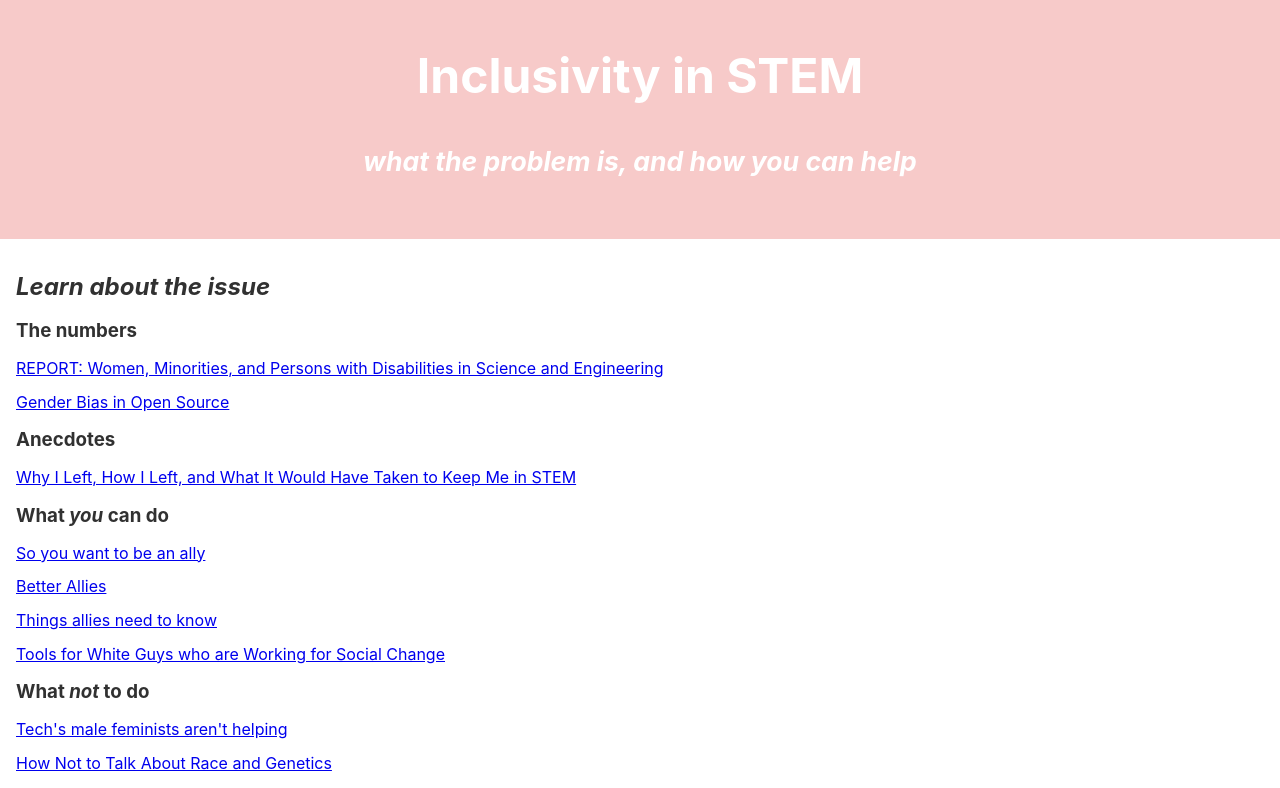
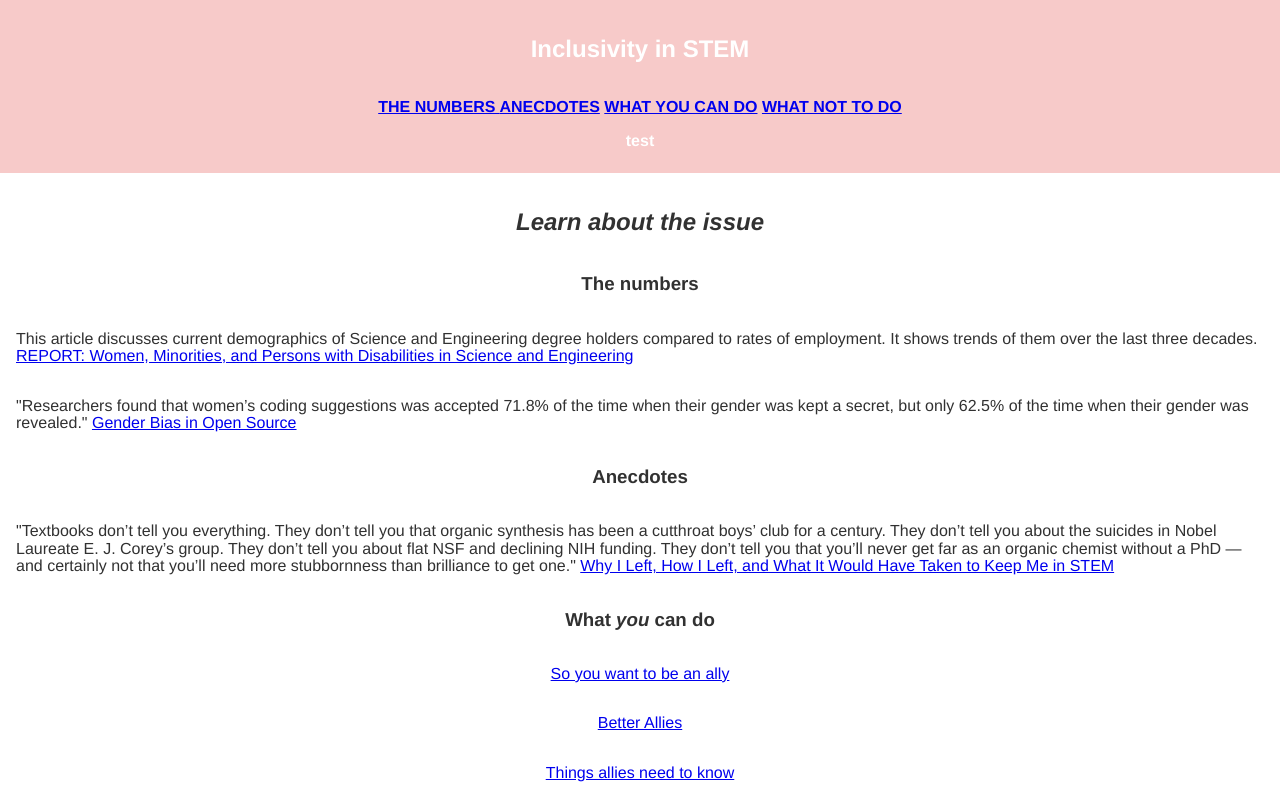
Before and after one commit to lilxdata/resources, a plain HTML site: page site/index.html in a window 1280 px wide. Shown: the top 788 px of the page. Drawn offline with Linux system fonts and the light colour scheme.

Commit message:
updating styling and links

```diff
--- a/assets/css/site.css
+++ b/assets/css/site.css
@@ -7,27 +7,36 @@ body {
 	-ms-text-size-adjust: 100%;
 	-webkit-text-size-adjust: 100%;
 	line-height: 1.1;
-	font-family: -apple-system, BlinkMacSystemFont, "Segoe UI", "Roboto", "Oxygen", "Ubuntu", "Cantarell", "Fira Sans", "Droid Sans", "Helvetica Neue", sans-serif;
+	font-family: Helvetica, arial, sans-serif, -apple-system, BlinkMacSystemFont, "Segoe UI", "Roboto", "Oxygen", "Ubuntu", "Cantarell", "Fira Sans", "Droid Sans", "Helvetica Neue", sans-serif;
 	color: #313131;
 }
 
 body {
 	display: grid;
+	/* justify-items: center; */
 	min-height: 100%;
 	grid-template-rows: 1fr auto;
 }
 
 header {
+	display: grid;
+	align-content: start;
 	text-align: center;
 	font-weight: bold;
-	font-size: 2rem;
+	font-size: 1rem;
 	border-bottom: 8px solid #F7CAC9;
 	background-color: #F7CAC9;
 	color: #FFFFFF;
-	padding: 10px;
+	padding: 1rem;
 }
 
+nav {
+	font-size: 1rem;
+
+}
 main {
+	display: grid;
+	justify-items: center;
 	padding: 1rem;
 }
 
--- a/code/page.js
+++ b/code/page.js
@@ -5,7 +5,7 @@ import React from 'react';
 /**
  * The page layout component
  */
-const Page = ({ title, stylesheet, header, main, footer, script, _relativeURL, _ID }) => (
+const Page = ({ title, stylesheet, header, nav, main, footer, script, _relativeURL, _ID }) => (
 	<html>
 	<head>
 		<title> { title }</title>
@@ -24,6 +24,7 @@ const Page = ({ title, stylesheet, header, main, footer, script, _relativeURL, _
 		<div className="top">
 			<header role="banner">
 				{ header }
+				{ nav }
 			</header>
 
 			<main>
--- a/site/assets/css/site.css
+++ b/site/assets/css/site.css
@@ -7,27 +7,36 @@ body {
 	-ms-text-size-adjust: 100%;
 	-webkit-text-size-adjust: 100%;
 	line-height: 1.1;
-	font-family: -apple-system, BlinkMacSystemFont, "Segoe UI", "Roboto", "Oxygen", "Ubuntu", "Cantarell", "Fira Sans", "Droid Sans", "Helvetica Neue", sans-serif;
+	font-family: Helvetica, arial, sans-serif, -apple-system, BlinkMacSystemFont, "Segoe UI", "Roboto", "Oxygen", "Ubuntu", "Cantarell", "Fira Sans", "Droid Sans", "Helvetica Neue", sans-serif;
 	color: #313131;
 }
 
 body {
 	display: grid;
+	/* justify-items: center; */
 	min-height: 100%;
 	grid-template-rows: 1fr auto;
 }
 
 header {
+	display: grid;
+	align-content: start;
 	text-align: center;
 	font-weight: bold;
-	font-size: 2rem;
+	font-size: 1rem;
 	border-bottom: 8px solid #F7CAC9;
 	background-color: #F7CAC9;
 	color: #FFFFFF;
-	padding: 10px;
+	padding: 1rem;
 }
 
+nav {
+	font-size: 1rem;
+
+}
 main {
+	display: grid;
+	justify-items: center;
 	padding: 1rem;
 }
 
--- a/site/index.html
+++ b/site/index.html
@@ -1,11 +1,14 @@
 <!DOCTYPE html><html><head><title> Inclusivity in STEM</title><meta charSet="utf-8"/><meta http-equiv="x-ua-compatible" content="ie=edge"/><meta name="viewport" content="width=device-width, initial-scale=1"/><link rel="stylesheet" href="assets/css/site.css"/></head><body><div class="top"><header role="banner"><h2 id="inclusivity-in-stem">Inclusivity in STEM</h2>
-<h5 id="what-the-problem-is-and-how-you-can-help"><em>what the problem is, and how you can help</em></h5>
-</header><main><h2 id="learn-about-the-issue"><em>Learn about the issue</em></h2>
+<p><a href="localhost:8080/resources/nums">THE NUMBERS    </a> <a href="localhost:8080/resources/anecdotes">ANECDOTES</a> <a href="localhost:8080/resources/allies">WHAT YOU CAN DO</a> <a href="localhost:8080/resources/nono">WHAT NOT TO DO</a></p>
+test</header><main><h2 id="learn-about-the-issue"><em>Learn about the issue</em></h2>
 <h3 id="the-numbers">The numbers</h3>
-<p><a href="https://ncses.nsf.gov/pubs/nsf19304/digest/field-of-degree-women">REPORT: Women, Minorities, and Persons with Disabilities in Science and Engineering</a></p>
-<p><a href="https://code.likeagirl.io/gender-bias-in-open-source-d1deda7dec28">Gender Bias in Open Source</a></p>
+<p>This article discusses current demographics of Science and Engineering degree holders compared to rates of employment. It shows trends of them over the last three decades.
+<a href="https://ncses.nsf.gov/pubs/nsf19304/digest/field-of-degree-women">REPORT: Women, Minorities, and Persons with Disabilities in Science and Engineering </a> </p>
+<p>&quot;Researchers found that women’s coding suggestions was accepted 71.8% of the time when their gender was kept a secret, but only 62.5% of the time when their gender was revealed.&quot;
+<a href="https://code.likeagirl.io/gender-bias-in-open-source-d1deda7dec28">Gender Bias in Open Source </a> </p>
 <h3 id="anecdotes">Anecdotes</h3>
-<p><a href="https://modelviewculture.com/pieces/i-didn-t-want-to-lean-out">Why I Left, How I Left, and What It Would Have Taken to Keep Me in STEM</a></p>
+<p>&quot;Textbooks don’t tell you everything. They don’t tell you that organic synthesis has been a cutthroat boys’ club for a century. They don’t tell you about the suicides in Nobel Laureate E. J. Corey’s group. They don’t tell you about flat NSF and declining NIH funding. They don’t tell you that you’ll never get far as an organic chemist without a PhD — and certainly not that you’ll need more stubbornness than brilliance to get one.&quot;
+<a href="https://modelviewculture.com/pieces/i-didn-t-want-to-lean-out">Why I Left, How I Left, and What It Would Have Taken to Keep Me in STEM </a> </p>
 <h3 id="what-you-can-do">What <em>you</em> can do</h3>
 <p><a href="http://juliepagano.com/blog/2014/05/10/so-you-want-to-be-an-ally/">So you want to be an ally</a></p>
 <p><a href="https://maleallies.com/">Better Allies</a></p>
```
Also changed, not shown: site/resources/index.html (+7 -4 lines), site/resources/nums/index.html (added, +9 -0 lines), 5 other files.
